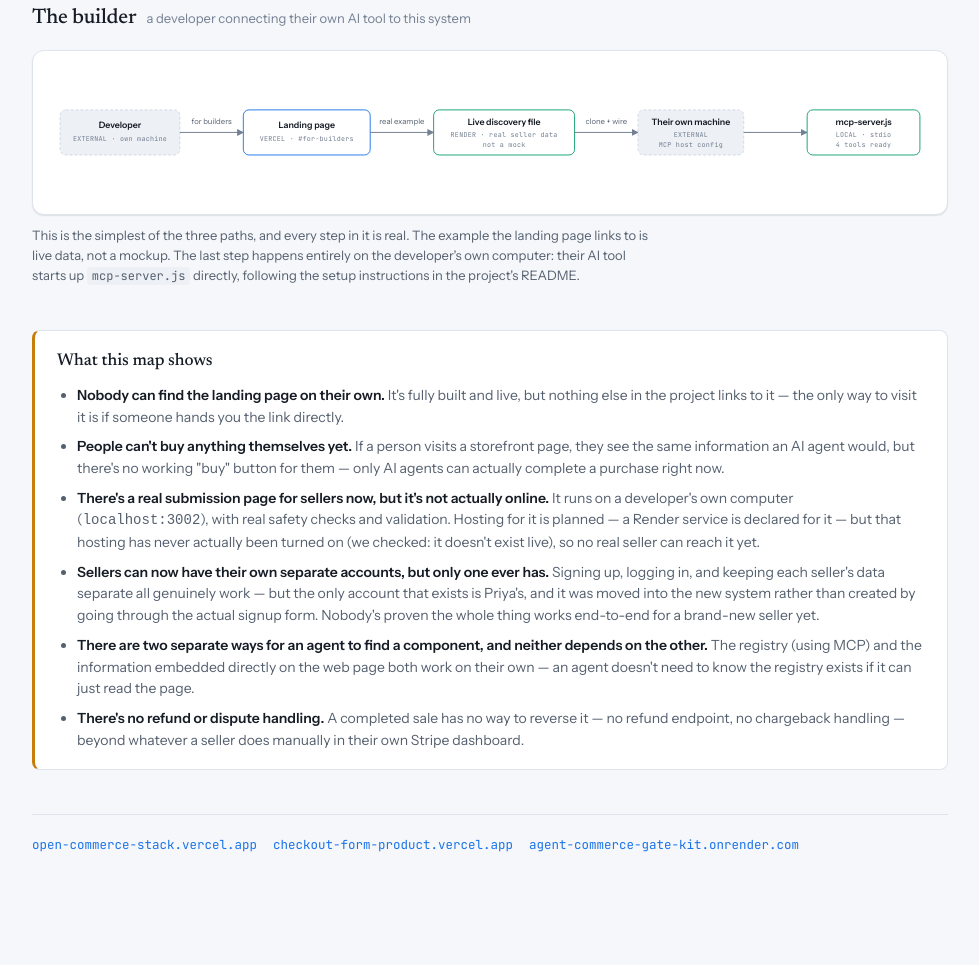
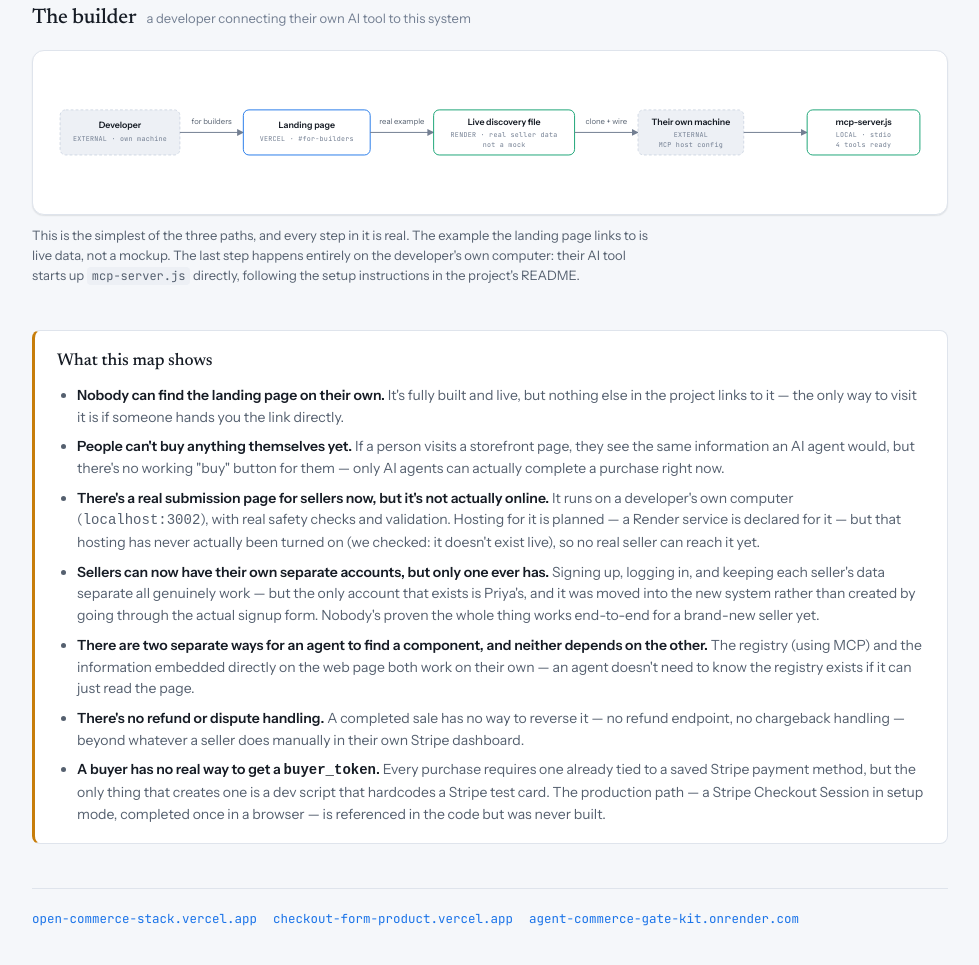
Before and after one commit to donaldrichard19-LVD/agent-design-commerce, a plain HTML site: page docs/user-journey-map.html in a window 1280 px wide. Shown: the part 1883-2848 px from the top of the page, without its empty margins (150-1129 px from the left). Drawn offline with Linux system fonts and the light colour scheme.

Commit message:
Flag missing buyer payment-setup flow as a gap

```diff
--- a/docs/user-journey-map.html
+++ b/docs/user-journey-map.html
@@ -465,6 +465,7 @@
       <li><b>Sellers can now have their own separate accounts, but only one ever has.</b> Signing up, logging in, and keeping each seller's data separate all genuinely work — but the only account that exists is Priya's, and it was moved into the new system rather than created by going through the actual signup form. Nobody's proven the whole thing works end-to-end for a brand-new seller yet.</li>
       <li><b>There are two separate ways for an agent to find a component, and neither depends on the other.</b> The registry (using MCP) and the information embedded directly on the web page both work on their own — an agent doesn't need to know the registry exists if it can just read the page.</li>
       <li><b>There's no refund or dispute handling.</b> A completed sale has no way to reverse it — no refund endpoint, no chargeback handling — beyond whatever a seller does manually in their own Stripe dashboard.</li>
+      <li><b>A buyer has no real way to get a <code>buyer_token</code>.</b> Every purchase requires one already tied to a saved Stripe payment method, but the only thing that creates one is a dev script that hardcodes a Stripe test card. The production path — a Stripe Checkout Session in setup mode, completed once in a browser — is referenced in the code but was never built.</li>
     </ul>
   </div>
 
```
